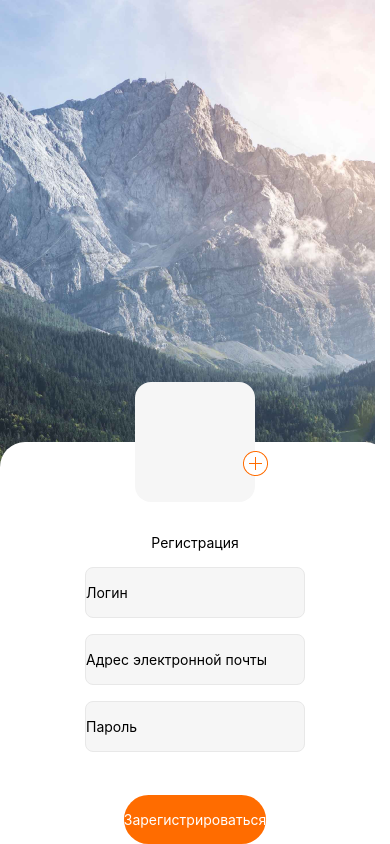
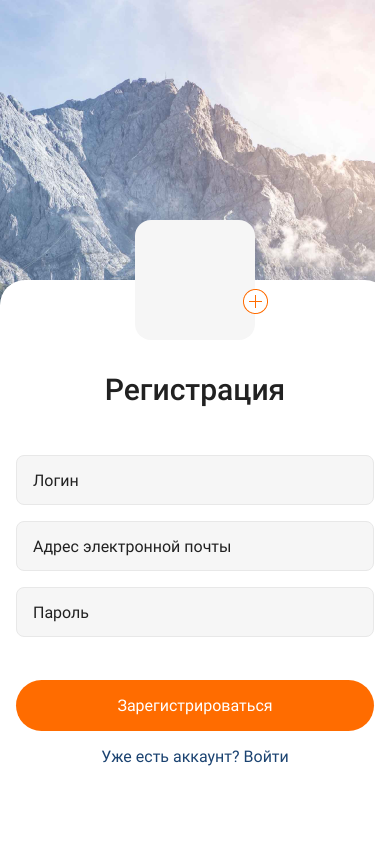
Before and after one commit to Yevhen999/react-native-project, a React Native app: screen / in a window 390 px wide. Built offline with nearby package versions, Linux system fonts and the light colour scheme.

Commit message:
add isShowKeyboard

```diff
--- a/App.js
+++ b/App.js
@@ -45,11 +45,10 @@ const styles = StyleSheet.create({
   container: {
     flex: 1,
     backgroundColor: "#fff",
-    // alignItems: "center",
-    // justifyContent: "center",
   },
   backgroundImage: {
     flex: 1,
+    resizeMode: "cover",
     justifyContent: "flex-end",
   },
 });
--- a/components/Screens/RegistrationScreen.js
+++ b/components/Screens/RegistrationScreen.js
@@ -1,3 +1,4 @@
+import { useState } from "react";
 import {
   StyleSheet,
   Text,
@@ -5,47 +6,70 @@ import {
   TouchableOpacity,
   View,
   Image,
+  Platform,
+  KeyboardAvoidingView,
 } from "react-native";
 
-// const userPhoto = require("../../assets/avatar.png");
 const addUserPhoto = require("../../assets/add-avatar.png");
 
+const initialState = {
+  login: "",
+  email: "",
+  password: "",
+};
+
 export const RegistrationScreen = () => {
+  const [isShowKeyboard, setIsShowKeyboard] = useState(false);
+
   return (
-    <View style={styles.wrap}>
+    <KeyboardAvoidingView
+    // behavior={Platform.OS === "ios" ? "padding" : "height"}
+    >
+      <View style={{ ...styles.wrap, paddingBottom: isShowKeyboard ? 20 : 78 }}>
         <View style={styles.userImage}>
           <TouchableOpacity style={styles.addAvatar}>
             <Image source={addUserPhoto} />
           </TouchableOpacity>
         </View>
-      <Text>Регистрация</Text>
-      <View>
-        <TextInput style={styles.input} placeholder="Логин"></TextInput>
-
+        <Text style={styles.title}>Регистрация</Text>
+        <View style={styles.inputWrap}>
+          <TextInput
+            style={styles.input}
+            placeholder="Логин"
+            onFocus={() => setIsShowKeyboard(true)}
+          />
           <TextInput
             style={styles.input}
             placeholder="Адрес электронной почты"
-        ></TextInput>
-
-        <TextInput style={styles.input} placeholder="Пароль"></TextInput>
+            onFocus={() => setIsShowKeyboard(true)}
+          />
+          <TextInput
+            style={styles.input}
+            placeholder="Пароль"
+            // value={password}
+            secureTextEntry={true}
+            onFocus={() => setIsShowKeyboard(true)}
+          />
         </View>
-      <View>
+        <View style={styles.btnWrap}>
           <TouchableOpacity style={styles.btnRegistration}>
             <Text style={styles.btnText}>Зарегистрироваться</Text>
           </TouchableOpacity>
         </View>
+        <Text style={styles.bottomText}>Уже есть аккаунт? Войти</Text>
       </View>
+    </KeyboardAvoidingView>
   );
 };
 
 const styles = StyleSheet.create({
   wrap: {
-    paddingTop: 92,
+    position: "relative",
+    // paddingBottom: 78,
     backgroundColor: "white",
     borderTopLeftRadius: 25,
     borderTopRightRadius: 25,
     alignItems: "center",
-    position: "relative",
   },
   userImage: {
     position: "absolute",
@@ -61,25 +85,52 @@ const styles = StyleSheet.create({
     right: -12.5,
     bottom: 26,
   },
+  title: {
+    color: "#212121",
+    marginTop: 92,
+    fontFamily: "Roboto-Medium",
+    fontSize: 30,
+  },
+  inputWrap: {
+    width: "100%",
+    marginTop: 32,
+  },
   input: {
+    height: 50,
     marginTop: 16,
-    paddingTop: 16,
-    paddingBottom: 16,
+    marginHorizontal: 16,
+    paddingLeft: 16,
+    fontFamily: "Roboto-Regular",
+    fontSize: 16,
+    color: "#212121",
     backgroundColor: "#F6F6F6",
     borderWidth: 1,
     borderColor: "#E8E8E8",
     borderRadius: 8,
   },
+  btnWrap: {
+    width: "100%",
+  },
   btnRegistration: {
     alignItems: "center",
     marginTop: 43,
+    marginHorizontal: 16,
     paddingTop: 16,
     paddingBottom: 16,
     backgroundColor: "#FF6C00",
     borderRadius: 100,
   },
   btnText: {
-    color: "white",
+    color: "#FFFFFF",
+    fontFamily: "Roboto-Regular",
+    fontSize: 16,
+  },
+  bottomText: {
+    marginTop: 16,
+    fontFamily: "Roboto-Regular",
+    fontSize: 16,
+    textAlign: "center",
+    color: "#1B4371",
   },
 });
 
```
Lines whose indentation alone changed are shown as unchanged.
